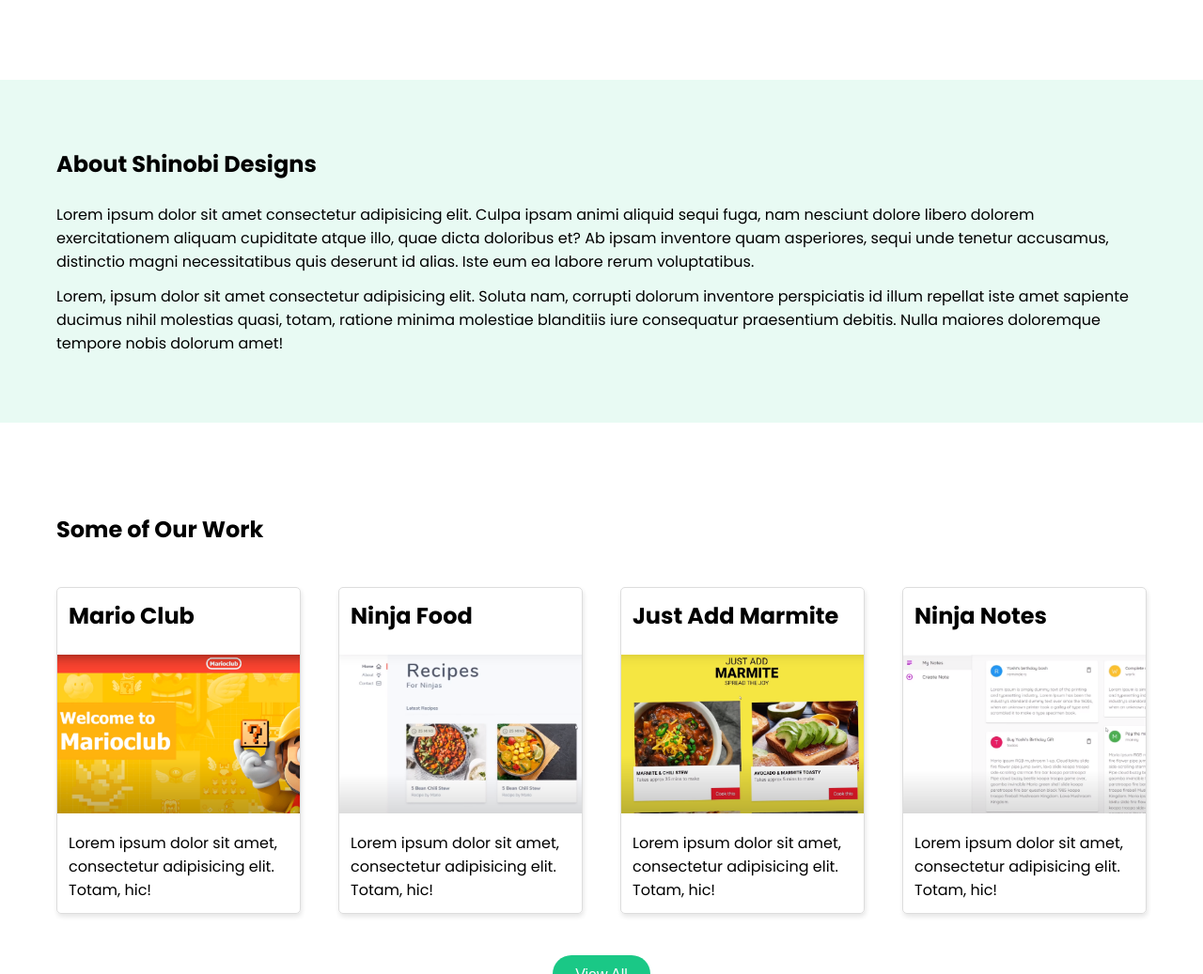
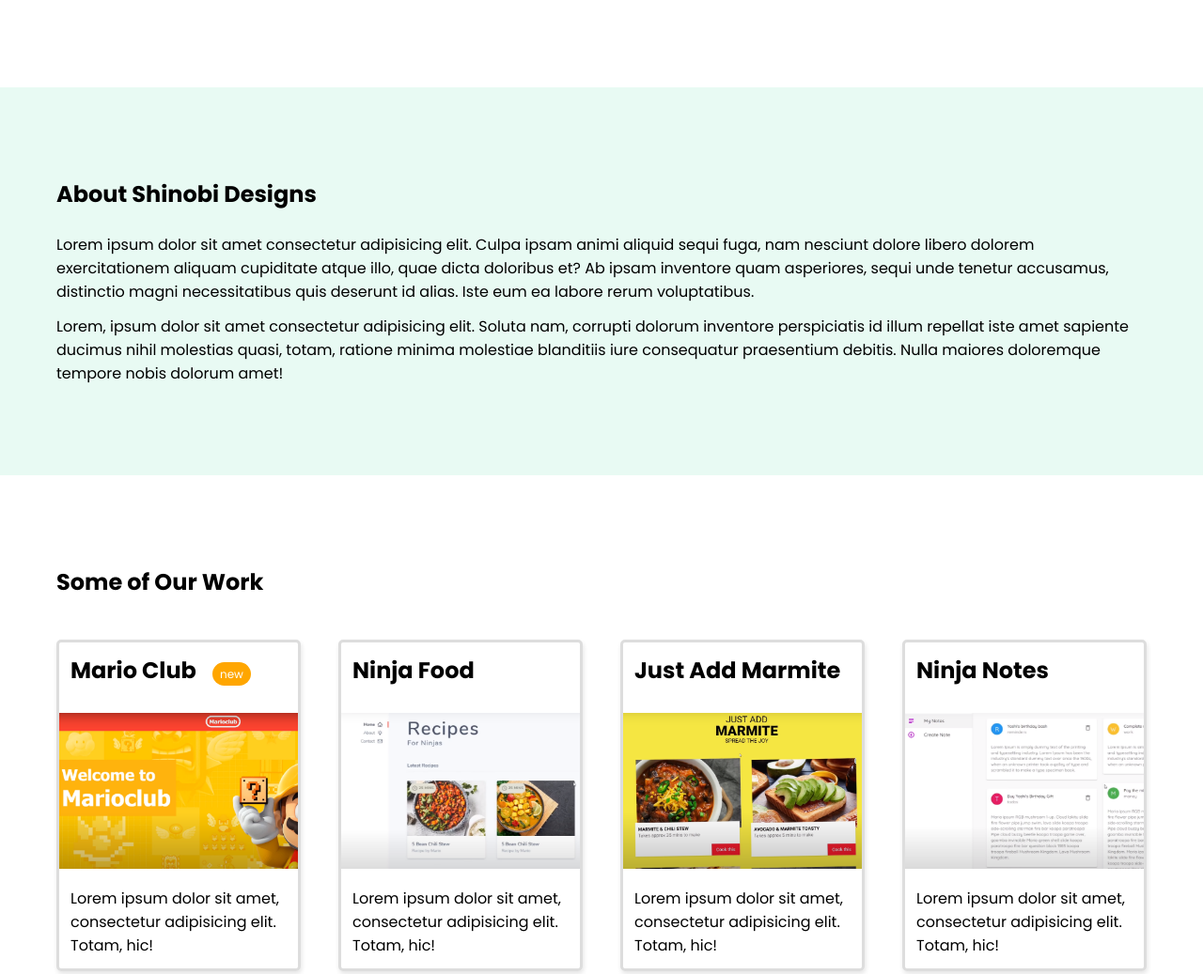
Before and after one commit to andressatomiozzo/SASS-library, a website: page homepage.html in a window 1280 px wide. Shown: the part 544-1581 px from the top of the page at 94% size. Drawn offline with Linux system fonts and the light colour scheme.

Commit message:
Extendendo a biblioteca

```diff
--- /dev/null
+++ b/concha/components/_badge.scss
@@ -0,0 +1,19 @@
+@use 'sass:math';
+
+@mixin badge($bg-color: $info) {
+  border-radius: $base-border-radius * 4;
+  background-color: $bg-color;
+  padding: math.div($base-padding, 4) math.div($base-padding, 2);
+  font-size: $font-size-sm;
+  font-weight: normal;
+}
+
+.badge {
+  @include badge;
+}
+
+@each $key, $val in $colors {
+  .badge-#{$key}{
+    @include badge($val);
+  }
+}
--- a/concha/index.scss
+++ b/concha/index.scss
@@ -13,7 +13,8 @@
 // components
 @import "components/card";
 @import "components/button";
-@import "components/navBar";
+@import "components/navbar";
+@import "components/badge";
 
 // utilities (margin, padding, opacity)
 @import "utilities";
--- a/homepage.html
+++ b/homepage.html
@@ -8,7 +8,7 @@
   </head>
   <body>
     <!-- navbar -->
-    <nav class="navbar-primary justify-between ">
+    <nav class="navbar justify-between ">
       <div class="container">
         <h1 class="site-title">Shinobi Designs</h1>
         <ul class="display-f">
@@ -60,7 +60,10 @@
         <div class="row gap-2">
           <div class="col-12-xs col-6-md col-3-lg">
             <div class="card p-0">
-              <h3 class="card-title m-1">Mario Club</h3>
+              <h3 class="card-title m-1">
+                Mario Club
+                <span class="badge-orange text-white ml-1">new</span>
+              </h3>
               <img src="/img/mario.png" alt="" />
               <p class="m-1">Lorem ipsum dolor sit amet, consectetur adipisicing elit. Totam, hic!</p>
             </div>
```
Also changed, not shown: css/index.css.
